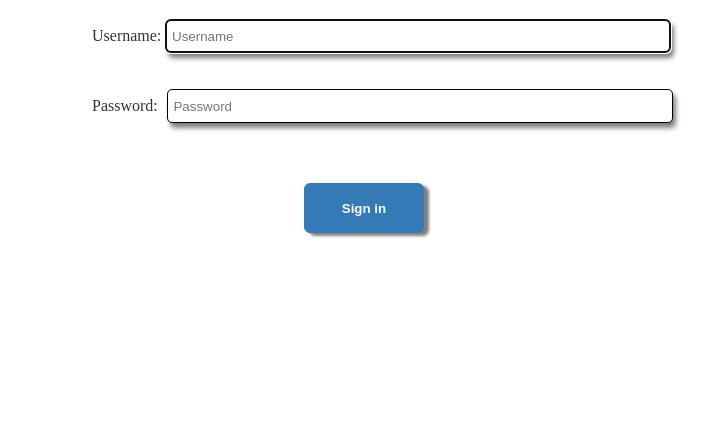
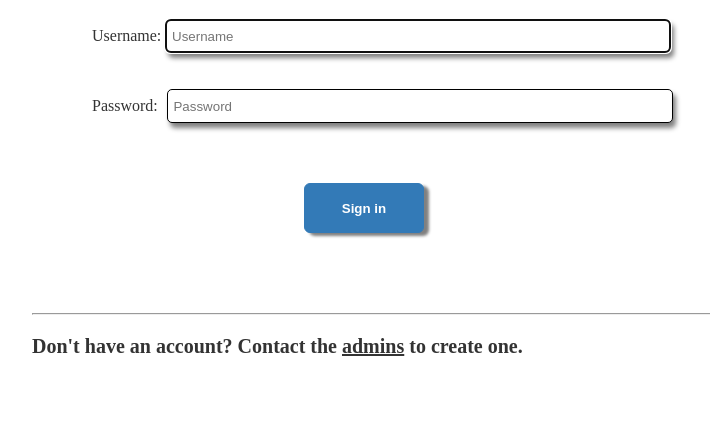
Before and after one commit to Fudanyrd/COMP130010, a Django app: a page that uses users/templates/login.html in a window 1280 px wide. Shown: the part 145-579 px from the top of the page, without its empty margins (276-986 px from the left). Run offline with Django 5.2, Linux system fonts and the light colour scheme.

Commit message:
Amend login view

```diff
--- a/users/templates/login.html
+++ b/users/templates/login.html
@@ -38,6 +38,10 @@
   </div>
   <input type="hidden" name="next" value="{% url 'myapp:index' %}" />
 </form>
+<div style="margin: 80px 280px 20px 300px">
+  <hr style="color: rgb(128, 128, 128)" />
+  <p style="font-size: 20px"><b>Don't have an account? Contact the <a href="{% url 'users:help' %}">admins</a> to create one.</b></p>
+</div>
 <script>
   // this script intends to further beautify this login page.
   let inputs = document.querySelectorAll("input");
```
